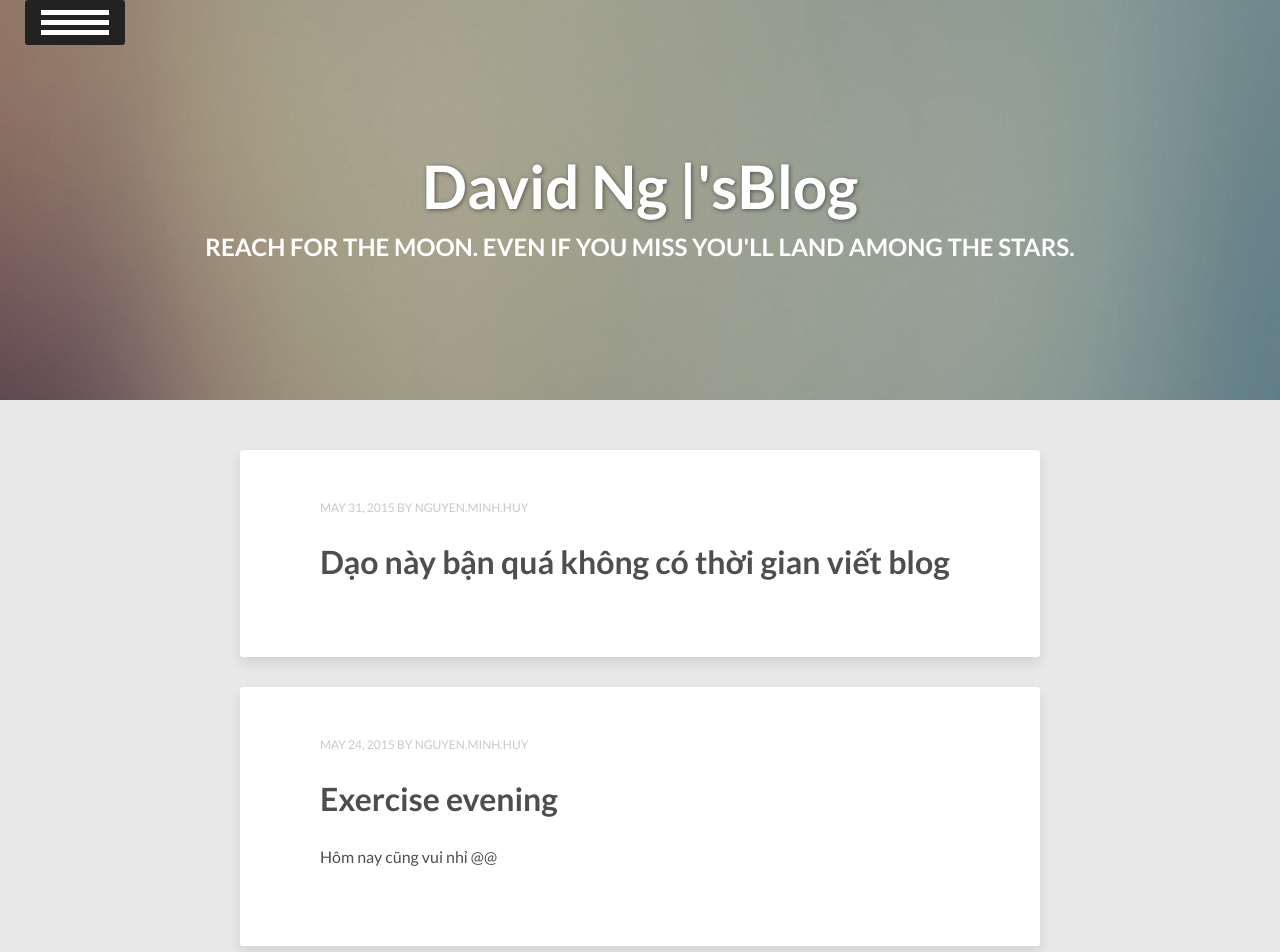
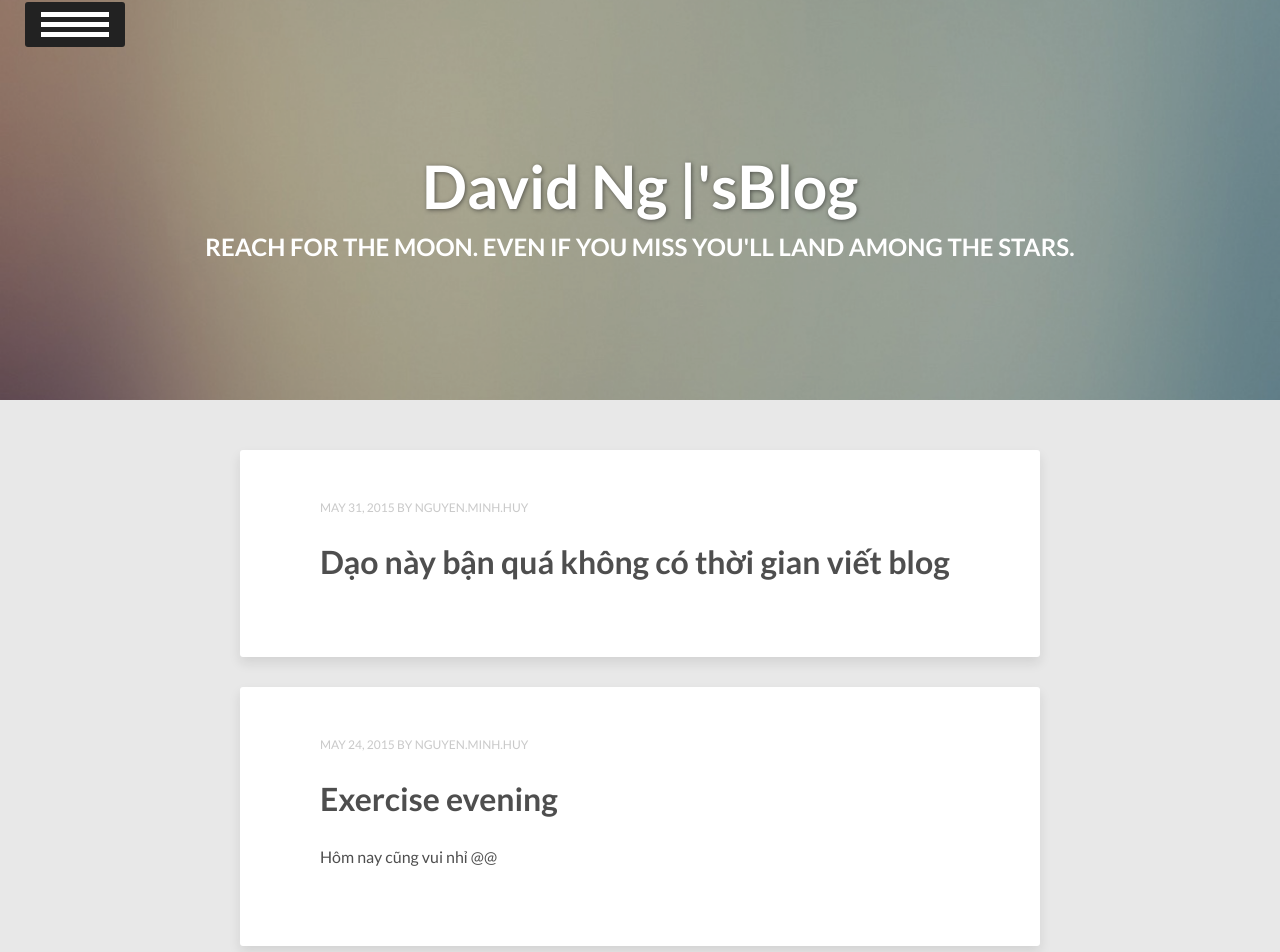
Before and after one commit to vareisen/vareisen.github.io, a Jekyll site: the page built from index.html, in a window 1280 px wide and 1400 px high. Shown: the top 952 px of the window. Built offline with Jekyll 4.4.1, drawn with Linux system fonts in a browser that asks for light colours; the list of posts is cut into pages by our own code.

Commit message:
Update _dl-menu.scss

```diff
--- a/_sass/_dl-menu.scss
+++ b/_sass/_dl-menu.scss
@@ -13,7 +13,7 @@
 	@media #{$medium} {
 		position: fixed;
 		max-width: 175px;
-		top: 0px;
+		top: 2px;
 		left: 25px;
 	}
 	button {
```
